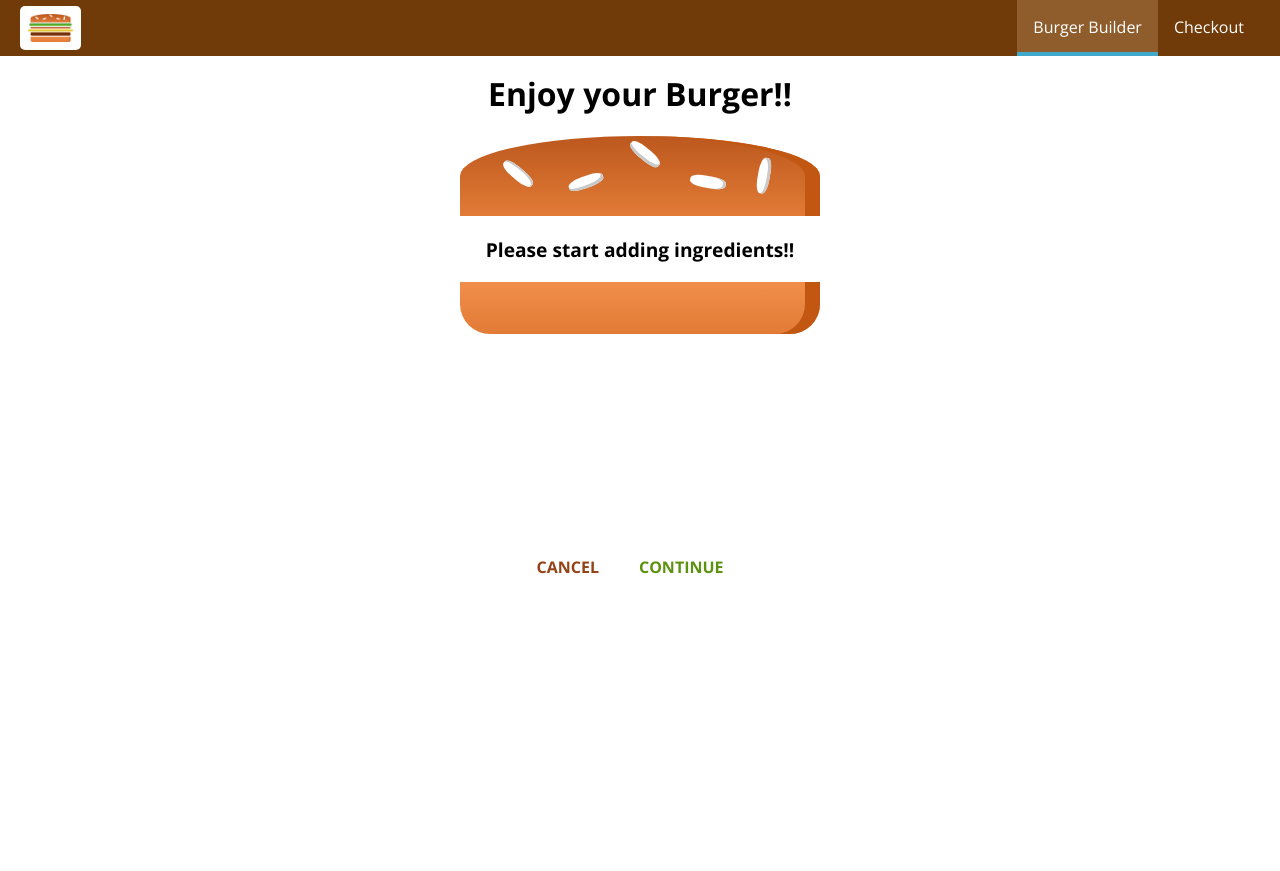
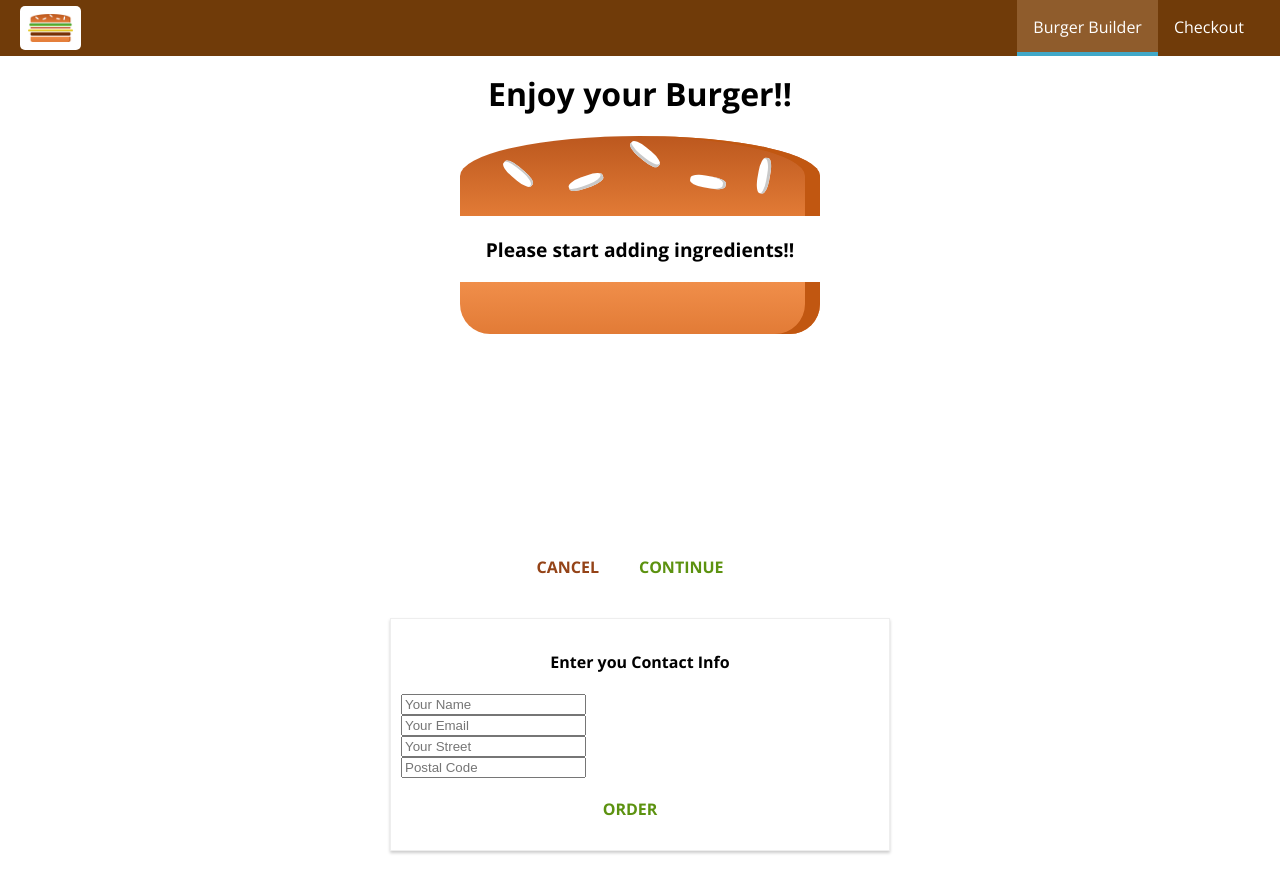
Before and after one commit to ColinKnecht/BurgerBuilder, a React app: page /checkout in a window 1280 px wide. Both pictures are taken after a click on the button "CONTINUE". Before the commit the page ends 800 px from the top, so only its background shows below. Built offline with nearby package versions, Linux system fonts and the light colour scheme.

Commit message:
Adding Contact Data Component

```diff
--- a/src/containers/Checkout/Checkout.js
+++ b/src/containers/Checkout/Checkout.js
@@ -1,5 +1,7 @@
 import React, { Component } from 'react';
 import CheckoutSummary from '../../components/Order/CheckoutSummary/CheckoutSummary';
+import { Route } from 'react-router-dom';
+import ContactData from './ContactData/ContactData';
 
 class Checkout extends Component {
     state = {
@@ -34,6 +36,7 @@
                     ingredients={this.state.ingredients}
                     checkoutCanceled={this.checkoutCanceledHandler}
                     checkoutContinued={this.checkoutContinuedHandler} />
+                    <Route path={this.props.match.path + '/contact-data'} component={ContactData} />
             </div>
         );
     }
--- /dev/null
+++ b/src/containers/Checkout/ContactData/ContactData.css
@@ -0,0 +1,19 @@
+.ContactData {
+    margin: 20px auto;
+    width: 80%;
+    text-align: center;
+    box-shadow: 0 2px 3px #ccc;
+    border: 1px solid #eee;
+    padding: 10px;
+    box-sizing: border-box;
+}
+
+.Input {
+    display: block;
+}
+
+@media (min-width: 600px) {
+    .ContactData {
+        width: 500px;
+    }
+}
--- /dev/null
+++ b/src/containers/Checkout/ContactData/ContactData.js
@@ -0,0 +1,32 @@
+import React, { Component } from 'react';
+import Button from '../../../components/UI/Button/Button';
+import classes from './ContactData.css';
+
+class ContactData extends Component {
+    state = {
+        name: '',
+        email: '',
+        address: {
+            street: '',
+            postalCode: ''
+        }
+    }
+
+    render () {
+        return (
+            <div className={classes.ContactData}>
+                <h4>Enter you Contact Info</h4>
+                <form>
+                    <input className={classes.Input} type="text" name="name" placeholder="Your Name" />
+                    <input className={classes.Input} type="email" name="email" placeholder="Your Email" />
+                    <input className={classes.Input} type="text" name="street" placeholder="Your Street" />
+                    <input className={classes.Input} type="text" name="postal" placeholder="Postal Code" />
+
+                <Button btnType="Success">ORDER</Button>
+                </form>
+            </div>
+        );
+    }
+}
+
+export default ContactData;
```
